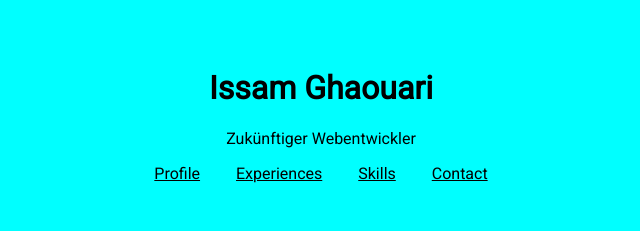
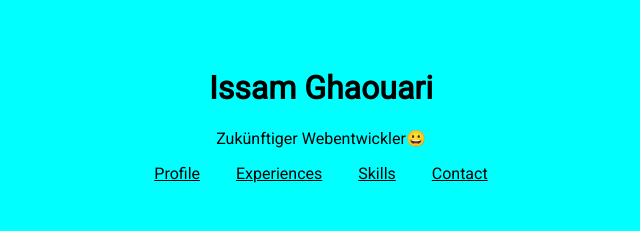
Before and after one commit to Issam-2/CV, a plain HTML site: page index.html in a window 1280 px wide. Shown: the top 240 px of the page, 319-959 px from the left. Drawn offline with Linux system fonts and the light colour scheme.

Commit message:
pseudo-elements

```diff
--- a/index.html
+++ b/index.html
@@ -15,7 +15,7 @@
 <body>
     <header class="header">
         <h1>Issam Ghaouari</h1>
-        <p>Zukünftiger Webentwickler</p>
+        <p class="beruf">Zukünftiger Webentwickler</p>
         <nav>
             <a class="nav" href="#profile">Profile</a>
             <a class="nav" href="#experiences">Experiences</a>
--- a/style.css
+++ b/style.css
@@ -57,3 +57,13 @@ h4 , h5 , h6 {
 .main > *:first-child {
     border-top:  none;
 }
+
+
+*::selection {
+    background-color: beige ;
+
+}
+
+.beruf::after {
+    content: "😀";
+}
```
